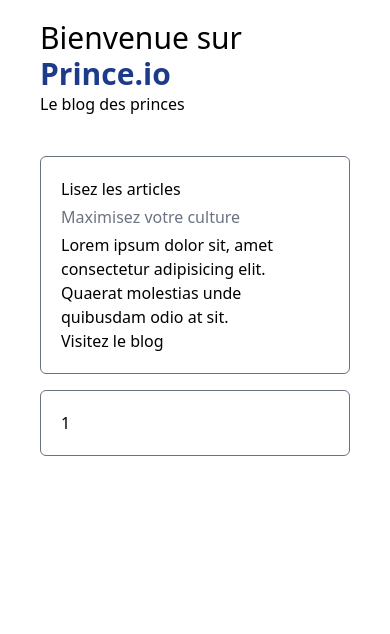
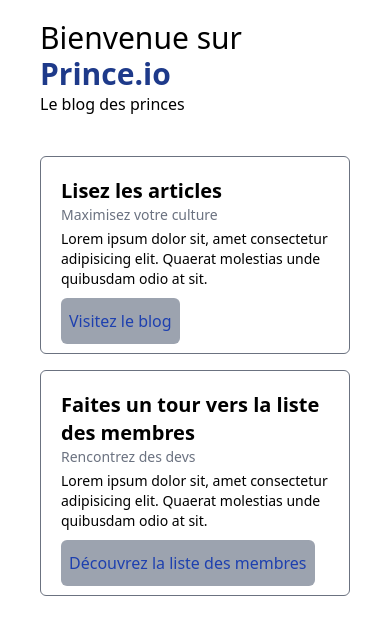
Before and after one commit to princeGedeon/blog_next, a Next.js app in the folder blog/: page / in a window 390 px wide. Shown: the top 634 px of the page. Built offline with nearby package versions, Linux system fonts and the light colour scheme.

Commit message:
Gestion de la responsivité au niveau de l'accueil

```diff
--- a/blog/pages/index.js
+++ b/blog/pages/index.js
@@ -7,17 +7,23 @@ export default function Home() {
       <h1 className="text-3xl">Bienvenue sur <span className="font-extrabold text-blue-900">Prince.io</span></h1>
       <span>Le blog des princes</span>
       <div className="mt-10 mx-auto flex flex-col  gap-4  sm:flex-row">
-        <div className="w-full border border-gray-500 px-5 py-5  rounded-md">
-          <h3>Lisez les articles</h3>
-          <h6 className="text-gray-500 my-1">Maximisez votre culture</h6>
-          <p>Lorem ipsum dolor sit, amet consectetur adipisicing elit. Quaerat molestias unde quibusdam odio at sit.</p>
-          <Link href="/blog">
-          <a>Visitez le blog</a>
+        <div className="w-full min-h-fit max-h-full border border-gray-500 px-5 py-5  rounded-md">
+          <h3 className="font-bold text-xl">Lisez les articles</h3>
+          <h6 className="text-gray-500 text-sm mb-1">Maximisez votre culture</h6>
+          <p className="text-sm mb-5">Lorem ipsum dolor sit, amet consectetur adipisicing elit. Quaerat molestias unde quibusdam odio at sit.</p>
+          <Link href="/blog" >
+          <a className="text-blue-800 text-md rounded-md bg-gray-400 mt-2 px-2 py-3 hover:bg-gray-600 hover:text-slate-100 ">Visitez le blog</a>
           </Link>
 
         </div>
-        <div className="border w-full  border-gray-500  px-5 py-5  rounded-md">
-          1
+        <div className="w-full min-h-fit max-h-full border border-gray-500 px-5 py-5  rounded-md">
+          <h3 className="font-bold text-xl">Faites un tour vers la liste des membres</h3>
+          <h6 className="text-gray-500 text-sm mb-1">Rencontrez des devs</h6>
+          <p className="text-sm mb-5">Lorem ipsum dolor sit, amet consectetur adipisicing elit. Quaerat molestias unde quibusdam odio at sit.</p>
+          <Link href="/contactl" >
+          <a className="text-blue-800 text-md rounded-md bg-gray-400 mt-2 px-2 py-3 hover:bg-gray-600 hover:text-slate-100 ">Découvrez la liste des membres</a>
+          </Link>
+
         </div>
       </div>
 
```
